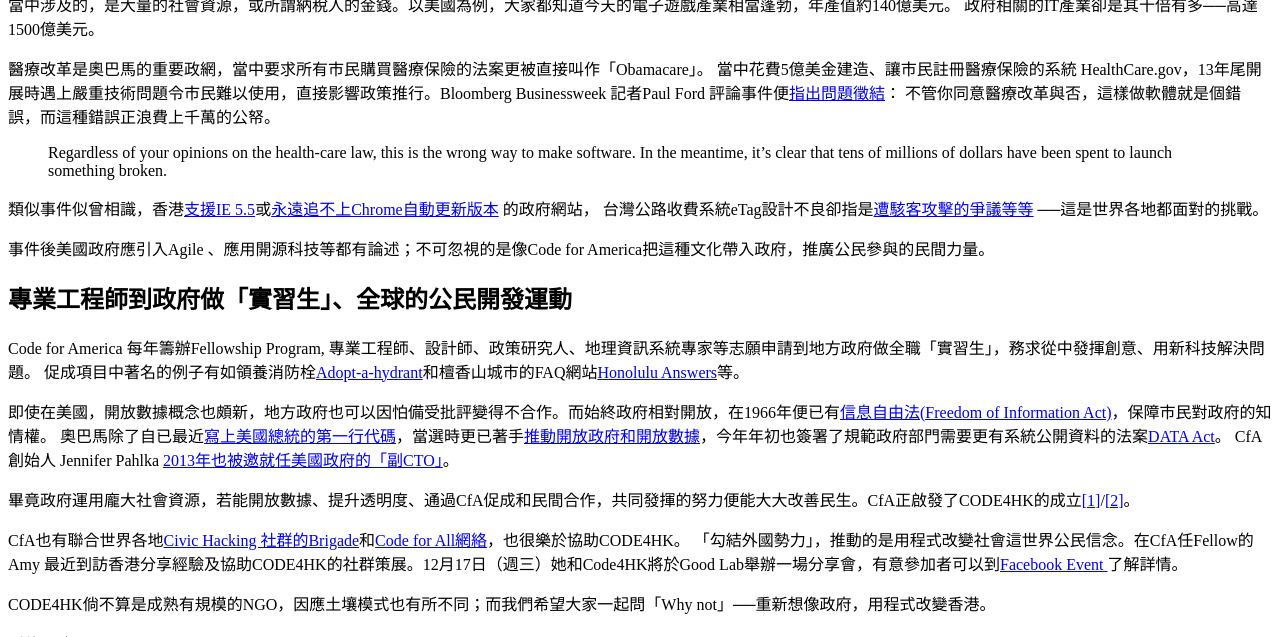
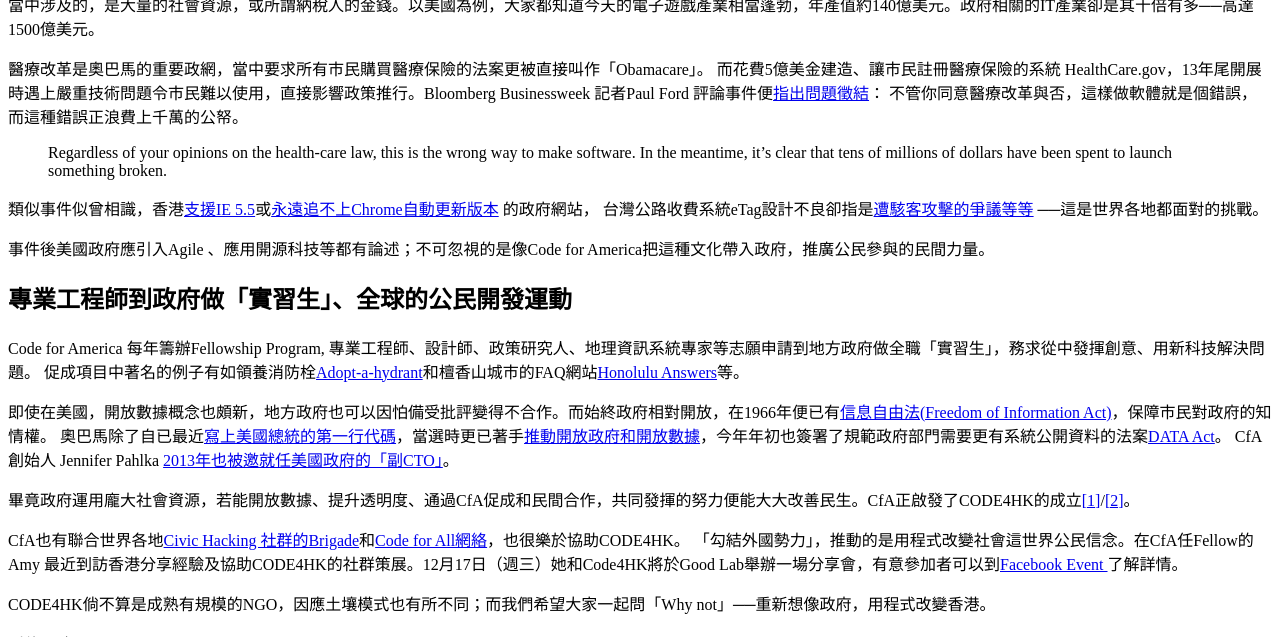
Before and after one commit to code4hk/code4hk.github.io, a Jekyll site: the page built from _posts/2014-12-14-cfa.md, in a window 1280 px wide and 900 px high, scrolled down 633 px, cut to the strip 263-900 px from the top of the window. Built offline with Jekyll 4.4.1, drawn with Linux system fonts in a browser that asks for light colours; Markdown is read by kramdown in place of the engine named in the settings; comment, search, counter and statistics services are not loaded.

Commit message:
Update 2014-12-14-cfa.md

```diff
--- a/_posts/2014-12-14-cfa.md
+++ b/_posts/2014-12-14-cfa.md
@@ -28,12 +28,11 @@ CfA社群經理Catherine Bracy早前訪港，筆者有幸出席她的一場演
 ![img](https://cloud.githubusercontent.com/assets/1883877/5427270/21a38906-83ce-11e4-80fe-db8c5999e073.png
 )
 
-當中涉及的，是大量的社會資源，或所謂納稅人的金錢。以美國為例，大家都知道今天的電子遊戲產業相當蓬勃，年產值約140億美元。
-政府相關的IT產業卻是其十倍有多──高達1500億美元。
+當中涉及的，是大量的社會資源，或所謂納稅人的金錢。以美國為例，大家都知道今天的電子遊戲產業相當蓬勃，年產值約140億美元。政府相關的IT產業卻是其十倍有多──高達1500億美元。
 
 
 醫療改革是奧巴馬的重要政網，當中要求所有市民購買醫療保險的法案更被直接叫作「Obamacare」。
-當中花費5億美金建造、讓市民註冊醫療保險的系統 HealthCare.gov，13年尾開展時遇上嚴重技術問題令市民難以使用，直接影響政策推行。Bloomberg Businessweek 記者Paul Ford 評論事件便[指出問題徵結](http://www.businessweek.com/articles/2013-10-16/open-source-everything-the-moral-of-the-healthcare-dot-gov-debacle)：
+而花費5億美金建造、讓市民註冊醫療保險的系統 HealthCare.gov，13年尾開展時遇上嚴重技術問題令市民難以使用，直接影響政策推行。Bloomberg Businessweek 記者Paul Ford 評論事件便[指出問題徵結](http://www.businessweek.com/articles/2013-10-16/open-source-everything-the-moral-of-the-healthcare-dot-gov-debacle)：
 不管你同意醫療改革與否，這樣做軟體就是個錯誤，而這種錯誤正浪費上千萬的公帑。
 
 >Regardless of your opinions on the health-care law, this is the wrong way to make software.
```
